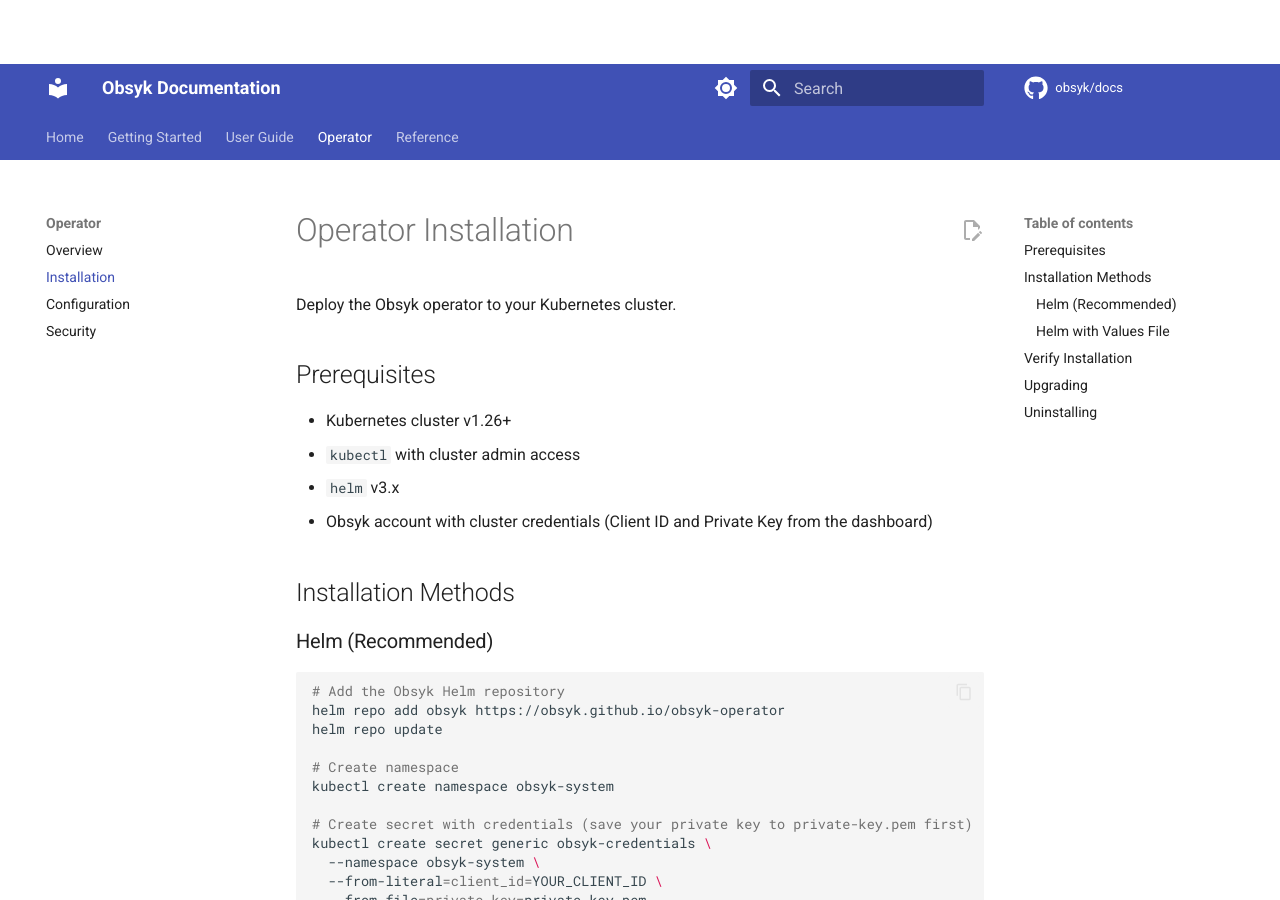
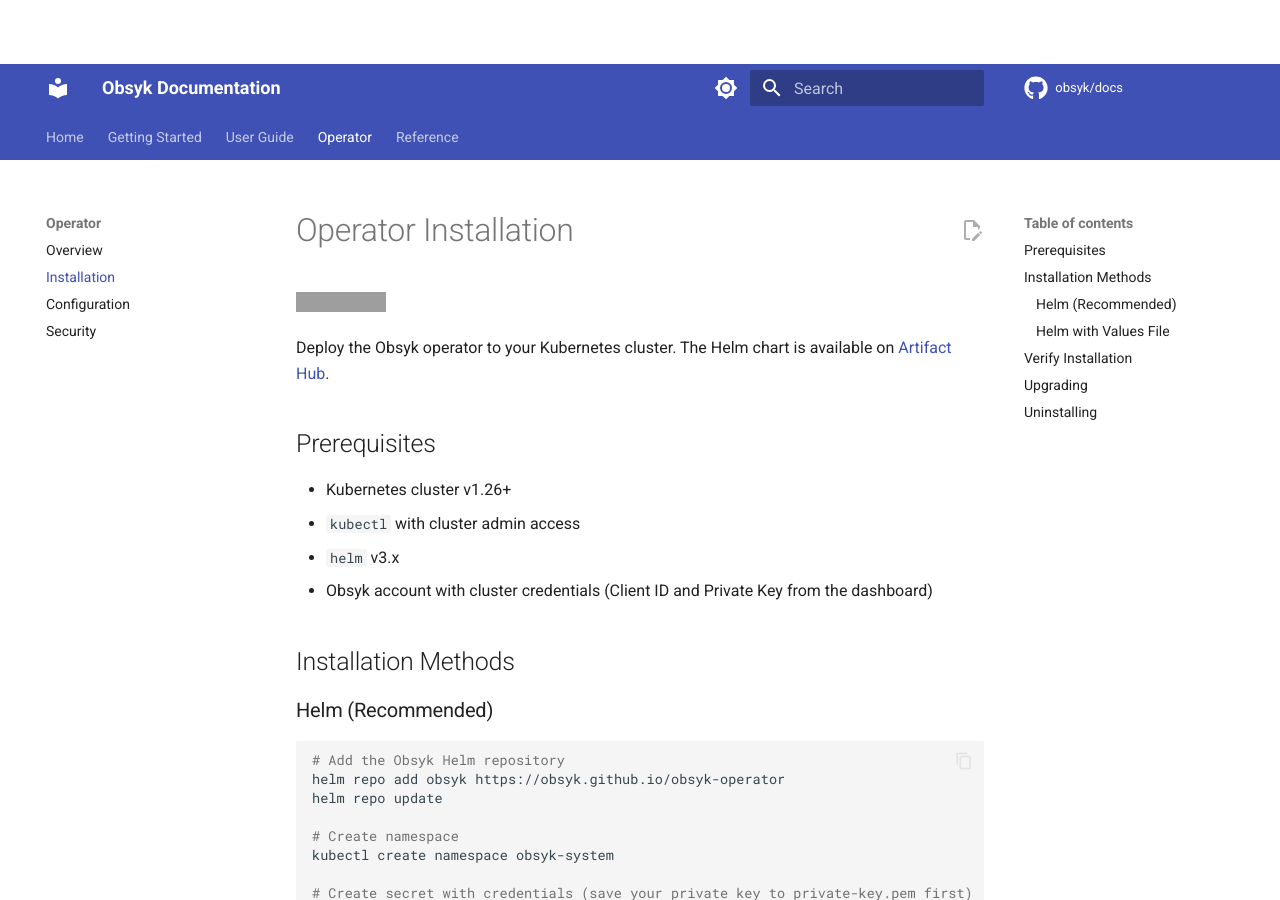
Before and after one commit to Obsyk/docs, an MkDocs documentation site: the page built from docs/operator/installation.md, in a window 1280 px wide and 900 px high. Built offline with MkDocs 1.6.1 and Material for MkDocs 9.7.7, drawn with Linux system fonts in a browser that asks for light colours; comment, search, counter and statistics services are not loaded; a style sheet for code colours, icons or effects is not loaded; grey boxes are pictures that could not be loaded.

Commit message:
docs: add Artifact Hub badges and links (#18)
- Add Artifact Hub badge to operator installation page
- Add Artifact Hub link to quickstart guide

🤖 Generated with [Claude Code](https://claude.com/claude-code)

Co-authored-by: Claude Opus 4.5 <noreply@anthropic.com>

```diff
--- a/docs/operator/installation.md
+++ b/docs/operator/installation.md
@@ -1,6 +1,8 @@
 # Operator Installation
 
-Deploy the Obsyk operator to your Kubernetes cluster.
+[![Artifact Hub](https://img.shields.io/endpoint?url=https://artifacthub.io/badge/repository/obsyk-operator)](https://artifacthub.io/packages/helm/obsyk-operator/obsyk-operator)
+
+Deploy the Obsyk operator to your Kubernetes cluster. The Helm chart is available on [Artifact Hub](https://artifacthub.io/packages/helm/obsyk-operator/obsyk-operator).
 
 ## Prerequisites
 
```
Also changed, not shown: docs/getting-started/quickstart.md (+2 -0 lines).
